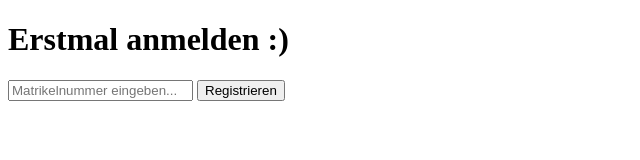
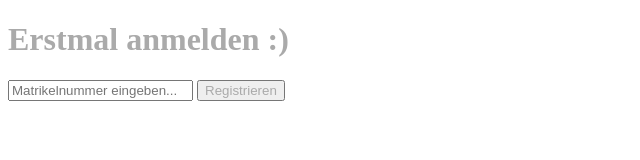
Before and after one commit to veteri/fh-kicker, a website: page public/index.html in a window 1280 px wide. Shown: the whole page, without its empty margins (0-640 px from the left). Drawn offline with Linux system fonts and the light colour scheme; files that its build step writes are made by us from their sources.

Commit message:
Add static route

```diff
--- a/index.js
+++ b/index.js
@@ -1,6 +1,8 @@
 const express = require("express");
 const app = express();
 var path = require('path');
+
+app.use("/static", express.static("public"));
 
 app.get("/", (req, res) => {
 	res.sendFile(path.join(__dirname + '/public/index.html'));
--- a/package.json
+++ b/package.json
@@ -18,6 +18,9 @@
   },
   "homepage": "https://github.com/veteri/fh-kicker#readme",
   "dependencies": {
-    "express": "^4.17.1"
+    "express": "^4.17.1",
+    "html-webpack-plugin": "^3.2.0",
+    "webpack": "^4.41.6",
+    "webpack-cli": "^3.3.11"
   }
 }
--- /dev/null
+++ b/public/css/style.css
@@ -0,0 +1 @@
+ * { color: #aaa;}
--- a/public/index.html
+++ b/public/index.html
@@ -3,16 +3,15 @@
 
 <head>
     <title>FH-Kicker</title>
-    <link rel="stylesheet" href="style.css">
-    <script type="text/javascript" src="app.js"></script>
+    <link rel="stylesheet" href="/static/css/style.css">
 </head>
-
 <body>
     <form>
         <h1>Erstmal anmelden :)</h1>
         <input type="text" id="textInput" placeholder="Matrikelnummer eingeben...">
-        <button type="button" id="submitBnt" value="Registrieren">Registrieren</button>
+        <button type="button" id="submitBtn" value="Registrieren">Registrieren</button>
     </form>
+    <script src="/static/js/app.js"></script>
 </body>
 
 </html>
```
Also changed, not shown: public/js/app.js (renamed from public/app.js), public/style.css (deleted), 1 other file.
